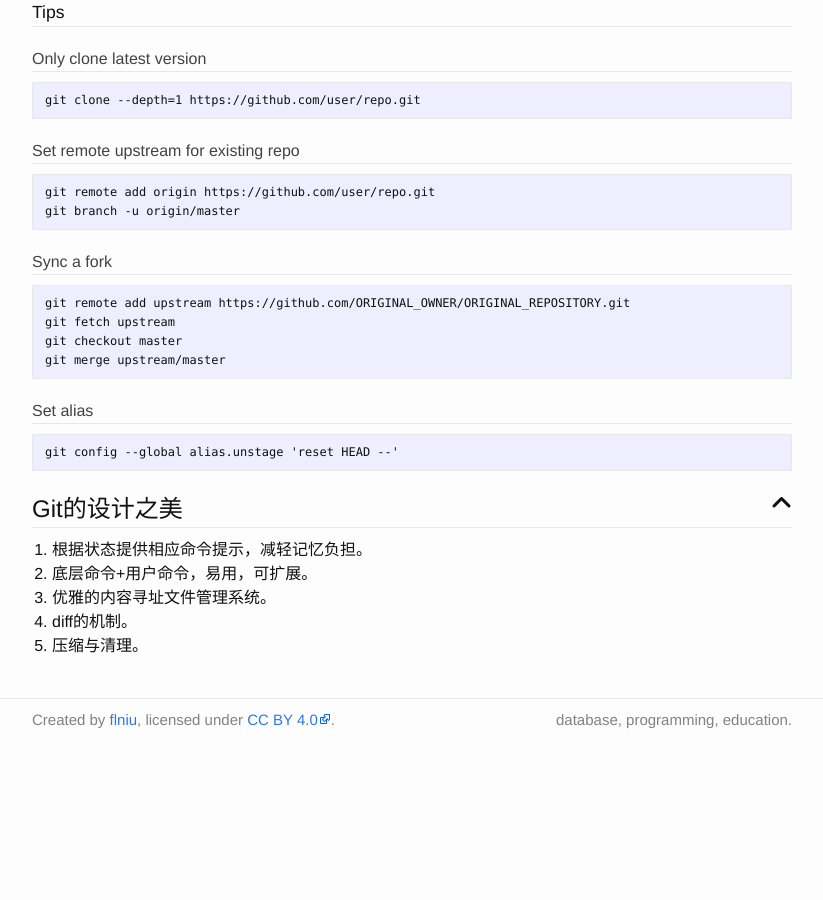
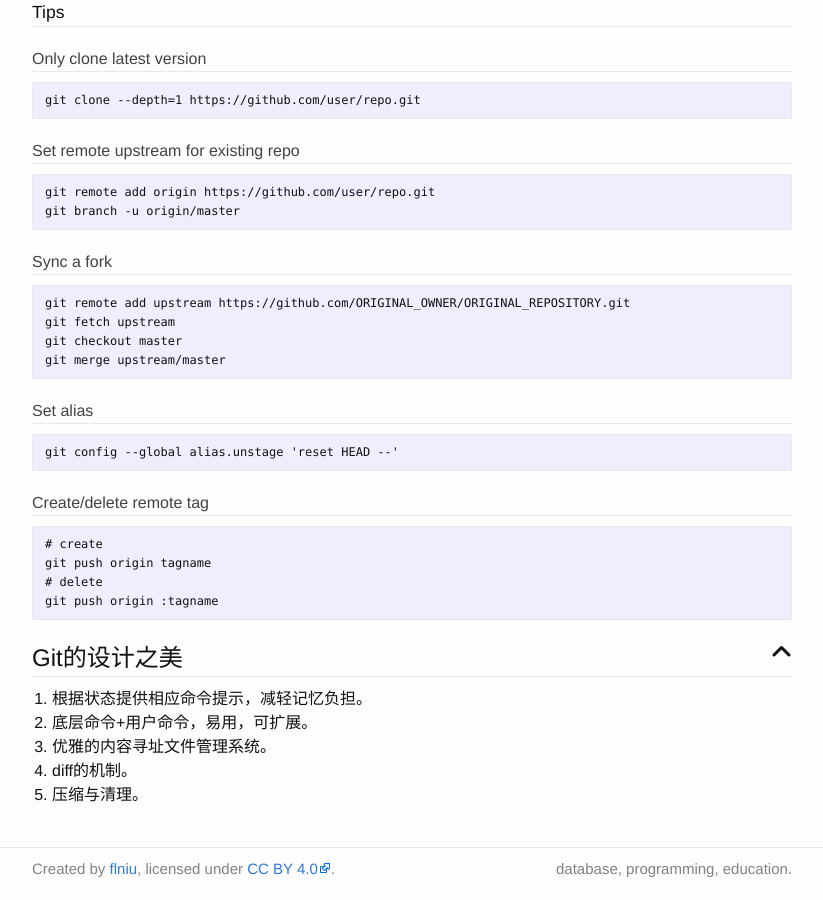
Before and after one commit to flniu/flniu.github.io, a Jekyll site: the page built from wiki/git.md, in a window 1280 px wide and 900 px high, scrolled down 1007 px. Shown: the whole window, without its empty margins (228-1051 px from the left). Built offline with Jekyll 4.4.1, drawn with Linux system fonts in a browser that asks for light colours; nearby versions of some CDN libraries; before the commit the page ends 1758 px from its top, so only the background shows below that.

Commit message:
update wiki git

````diff
--- a/wiki/git.md
+++ b/wiki/git.md
@@ -65,6 +65,15 @@ git merge upstream/master
 git config --global alias.unstage 'reset HEAD --'
 ```
 
+##### Create/delete remote tag
+
+```
+# create
+git push origin tagname
+# delete
+git push origin :tagname
+```
+
 
 # Git的设计之美
 
````
